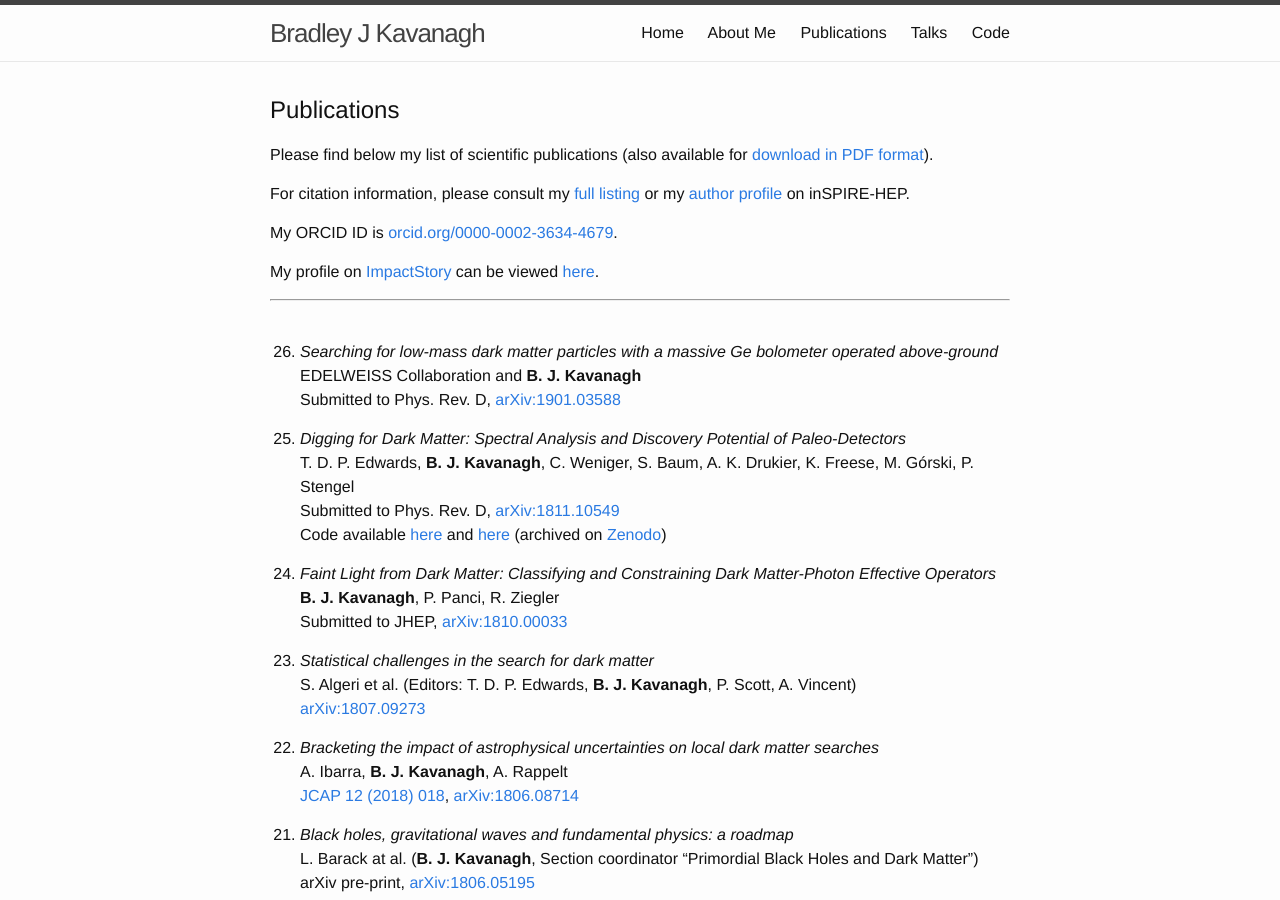
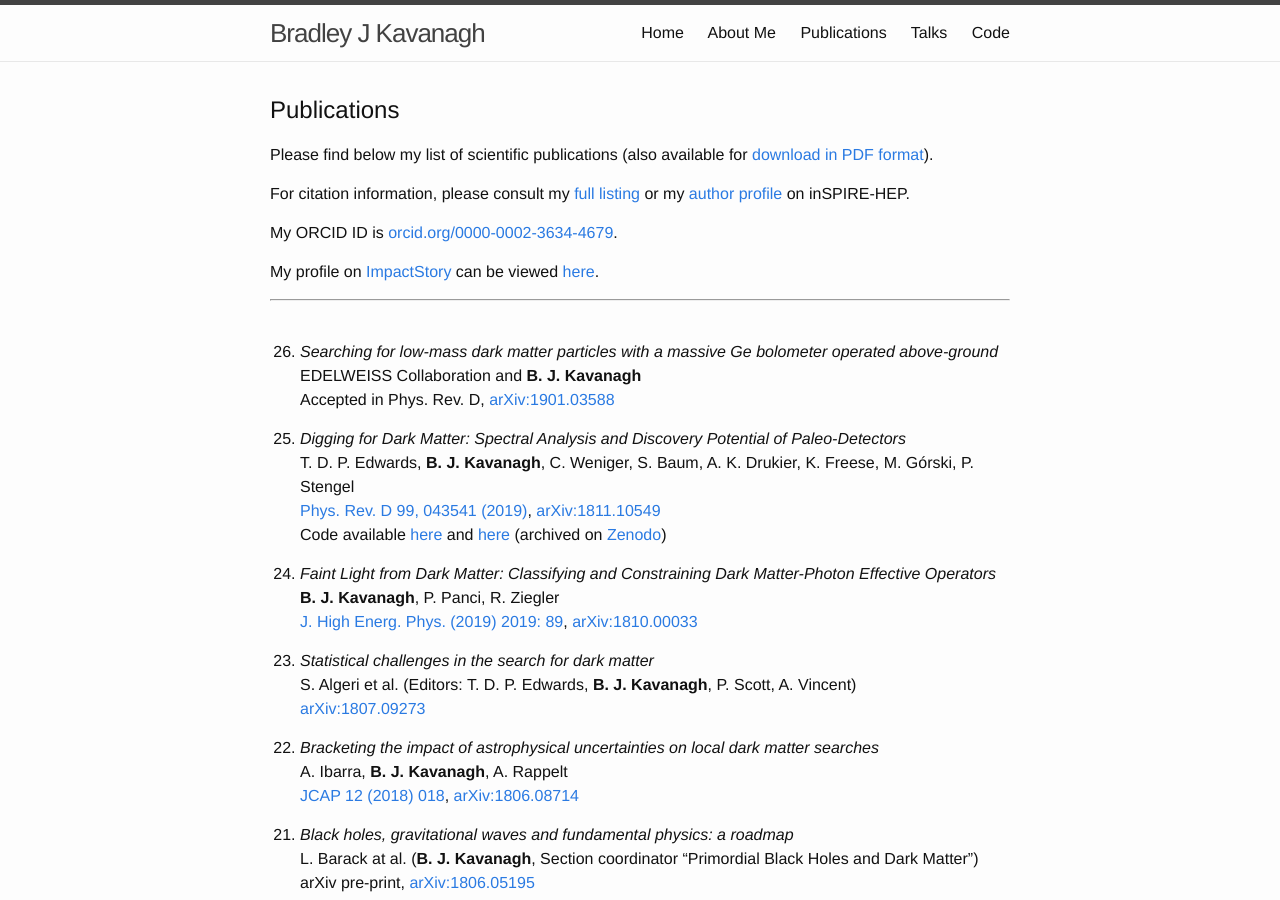
Before and after one commit to bradkav/bradkav.github.io, a Jekyll site: the page built from publications.md, in a window 1280 px wide and 900 px high. Built offline with Jekyll 4.4.1, drawn with Linux system fonts in a browser that asks for light colours.

Commit message:
Updated Journal Refs

```diff
--- a/publications.md
+++ b/publications.md
@@ -21,16 +21,16 @@ My profile on [ImpactStory](https://impactstory.org/) can be viewed [here](https
 
 26. *Searching for low-mass dark matter particles with a massive Ge bolometer operated above-ground*
 EDELWEISS Collaboration and **B. J. Kavanagh**
-Submitted to Phys. Rev. D, [arXiv:1901.03588](https://arxiv.org/abs/1901.03588)
+Accepted in Phys. Rev. D, [arXiv:1901.03588](https://arxiv.org/abs/1901.03588)
 
 25. *Digging for Dark Matter: Spectral Analysis and Discovery Potential of Paleo-Detectors*
 T. D. P. Edwards, **B. J. Kavanagh**, C. Weniger, S. Baum, A. K. Drukier, K. Freese, M. Górski, P. Stengel
-Submitted to Phys. Rev. D, [arXiv:1811.10549](https://arxiv.org/abs/1811.10549)
+[Phys. Rev. D 99, 043541 (2019)](https://doi.org/10.1103/PhysRevD.99.043541), [arXiv:1811.10549](https://arxiv.org/abs/1811.10549)
 Code available [here](https://github.com/tedwards2412/paleopy/) and  [here](https://github.com/tedwards2412/paleo_detectors/) (archived on [Zenodo](https://zenodo.org/badge/latestdoi/142072044))
 
 24. *Faint Light from Dark Matter: Classifying and Constraining Dark Matter-Photon Effective Operators*
 **B. J. Kavanagh**, P. Panci, R. Ziegler
-Submitted to JHEP, [arXiv:1810.00033](https://arxiv.org/abs/1810.00033)
+[J. High Energ. Phys. (2019) 2019: 89](https://doi.org/10.1007/JHEP04(2019)089), [arXiv:1810.00033](https://arxiv.org/abs/1810.00033)
 
 23. *Statistical challenges in the search for dark matter*
 S. Algeri et al. (Editors: T. D. P. Edwards, **B. J. Kavanagh**, P. Scott, A. Vincent)
```
